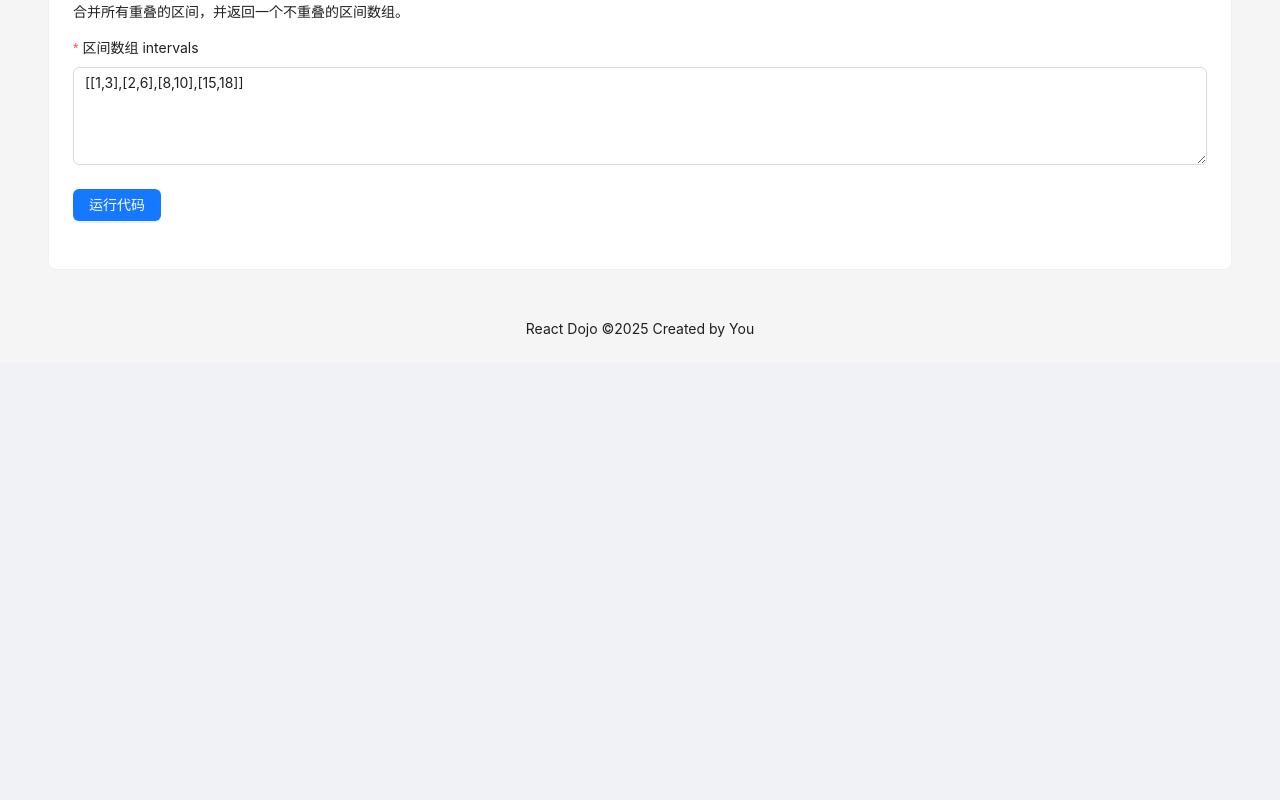
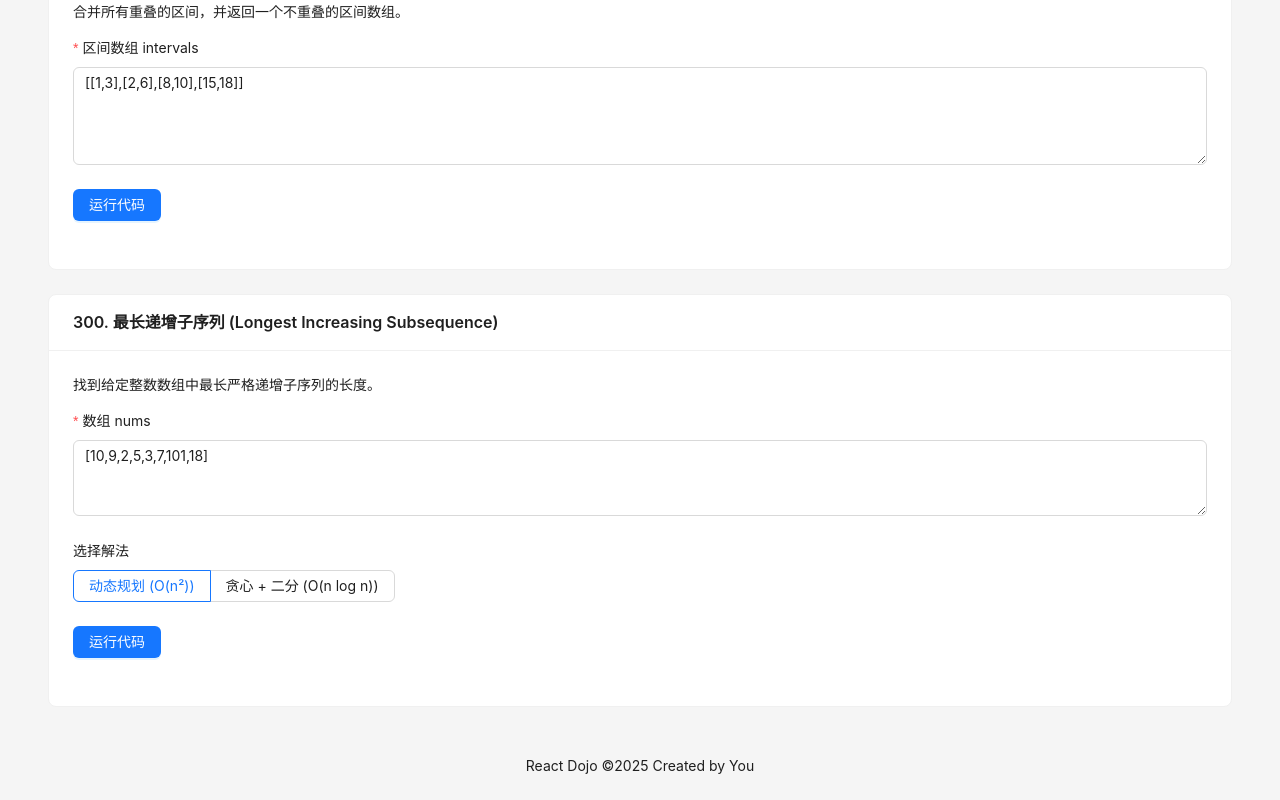
Before and after one commit to az9zz/react-dojo, a React (Vite) app: page /leetcode in a window 1280 px wide. Shown: the part 1695-2495 px from the top of the page. Before the commit the page ends 2058 px from the top, so only its background shows below. Built offline with nearby package versions, Linux system fonts and the light colour scheme.

Commit message:
feat(leetcode): 最长递增子序列

```diff
--- /dev/null
+++ b/src/leetcode/medium/300-longest-increasing-subsequence/index.tsx
@@ -0,0 +1,92 @@
+// src/leetcode/medium/300-longest-increasing-subsequence/index.tsx
+import React, { useState } from 'react'
+import { Card, Input, Button, Typography, Form, Alert, Space, Divider, Radio } from 'antd'
+import { lengthOfLIS_DP, lengthOfLIS_Greedy } from './solution'
+
+const { Paragraph } = Typography
+
+type Method = 'DP' | 'Greedy'
+
+export const LISComponent: React.FC = () => {
+  const [form] = Form.useForm()
+  const [result, setResult] = useState<number | null>(null)
+  const [error, setError] = useState<string>('')
+  const [method, setMethod] = useState<Method>('DP')
+
+  const handleRun = (values: { nums: string }) => {
+    try {
+      setError('')
+      setResult(null)
+
+      const nums = JSON.parse(values.nums)
+      if (!Array.isArray(nums) || !nums.every((item) => typeof item === 'number')) {
+        throw new Error('输入必须是有效的数字数组，例如 [10,9,2,5,3,7,101,18]')
+      }
+
+      const startTime = performance.now()
+      let solutionResult: number
+
+      if (method === 'DP') {
+        solutionResult = lengthOfLIS_DP(nums)
+      } else {
+        solutionResult = lengthOfLIS_Greedy(nums)
+      }
+      const endTime = performance.now()
+
+      const executionTime = (endTime - startTime).toFixed(4)
+      setResult(solutionResult)
+      // Optionally, show execution time to compare performance
+      console.log(`Method: ${method}, Execution time: ${executionTime} ms`)
+    } catch (e: unknown) {
+      if (e instanceof Error) {
+        setError(e.message || '输入格式错误，请检查。')
+      } else {
+        setError('发生未知错误，请检查输入是否为有效的 JSON 格式。')
+      }
+    }
+  }
+
+  return (
+    <Card title="300. 最长递增子序列 (Longest Increasing Subsequence)">
+      <Paragraph>找到给定整数数组中最长严格递增子序列的长度。</Paragraph>
+      <Form
+        form={form}
+        onFinish={handleRun}
+        layout="vertical"
+        initialValues={{ nums: '[10,9,2,5,3,7,101,18]' }}
+      >
+        <Form.Item
+          name="nums"
+          label="数组 nums"
+          rules={[{ required: true, message: '请输入数组' }]}
+        >
+          <Input.TextArea
+            rows={3}
+            placeholder="请输入数组的 JSON 格式, 例如: [10,9,2,5,3,7,101,18]"
+          />
+        </Form.Item>
+        <Form.Item label="选择解法">
+          <Radio.Group onChange={(e) => setMethod(e.target.value)} value={method}>
+            <Radio.Button value="DP">动态规划 (O(n²))</Radio.Button>
+            <Radio.Button value="Greedy">贪心 + 二分 (O(n log n))</Radio.Button>
+          </Radio.Group>
+        </Form.Item>
+        <Form.Item>
+          <Button type="primary" htmlType="submit">
+            运行代码
+          </Button>
+        </Form.Item>
+      </Form>
+
+      {(result !== null || error) && (
+        <Space direction="vertical" style={{ width: '100%' }}>
+          <Divider>运行结果</Divider>
+          {result !== null && (
+            <Alert message={`最长递增子序列的长度为: ${result}`} type="success" showIcon />
+          )}
+          {error && <Alert message={error} type="error" showIcon />}
+        </Space>
+      )}
+    </Card>
+  )
+}
--- /dev/null
+++ b/src/leetcode/medium/300-longest-increasing-subsequence/solution.ts
@@ -0,0 +1,65 @@
+// src/leetcode/medium/300-longest-increasing-subsequence/solution.ts
+
+/**
+ * @description 解法一：动态规划 O(n^2)
+ * @param {number[]} nums 整数数组
+ * @returns {number} 最长递增子序列的长度
+ */
+export function lengthOfLIS_DP(nums: number[]): number {
+  if (nums.length === 0) {
+    return 0
+  }
+
+  // dp[i] 表示以 nums[i] 结尾的最长递增子序列的长度
+  const dp = new Array(nums.length).fill(1)
+
+  for (let i = 1; i < nums.length; i++) {
+    for (let j = 0; j < i; j++) {
+      if (nums[i] > nums[j]) {
+        dp[i] = Math.max(dp[i], dp[j] + 1)
+      }
+    }
+  }
+
+  // 结果是 dp 数组中的最大值
+  return Math.max(...dp)
+}
+
+/**
+ * @description 解法二：贪心 + 二分查找 O(n log n)
+ * @param {number[]} nums 整数数组
+ * @returns {number} 最长递增子序列的长度
+ */
+export function lengthOfLIS_Greedy(nums: number[]): number {
+  if (nums.length === 0) {
+    return 0
+  }
+
+  const tails: number[] = []
+
+  for (const num of nums) {
+    // 如果 tails 为空，或 num 大于 tails 最后一个元素
+    if (tails.length === 0 || num > tails[tails.length - 1]) {
+      tails.push(num)
+    } else {
+      // 使用二分查找在 tails 中找到第一个大于等于 num 的位置
+      let left = 0
+      let right = tails.length - 1
+      let pos = 0 // 记录要替换的位置
+
+      while (left <= right) {
+        const mid = Math.floor((left + right) / 2)
+        if (tails[mid] >= num) {
+          pos = mid
+          right = mid - 1 // 继续在左半部分找更小的
+        } else {
+          left = mid + 1
+        }
+      }
+      // 替换该位置的元素
+      tails[pos] = num
+    }
+  }
+
+  return tails.length
+}
--- a/src/pages/LeetCodePage/index.tsx
+++ b/src/pages/LeetCodePage/index.tsx
@@ -9,6 +9,7 @@ import { LongestSubstringComponent } from '../../leetcode/medium/003-longest-sub
 import { MergeIntervalsComponent } from '../../leetcode/medium/056-merge-intervals' // 1. 新增导入
 import { ReverseListComponent } from '../../leetcode/easy/206-reverse-linked-list'
 import { LinkedListCycleComponent } from '../../leetcode/easy/141-linked-list-cycle'
+import { LISComponent } from '../../leetcode/medium/300-longest-increasing-subsequence'
 
 const { Title } = Typography
 
@@ -26,6 +27,8 @@ const LeetCodePage: React.FC = () => {
       <LongestSubstringComponent />
       <div style={{ marginTop: '24px' }} />
       <MergeIntervalsComponent />
+      <div style={{ marginTop: '24px' }} />
+      <LISComponent />
       {/* 以后有 hard 的题了，可以这样组织 */}
       {/* <Divider orientation="left">Hard</Divider> */}
     </div>
```
Also changed, not shown: src/leetcode/medium/300-longest-increasing-subsequence/README.md (added).
